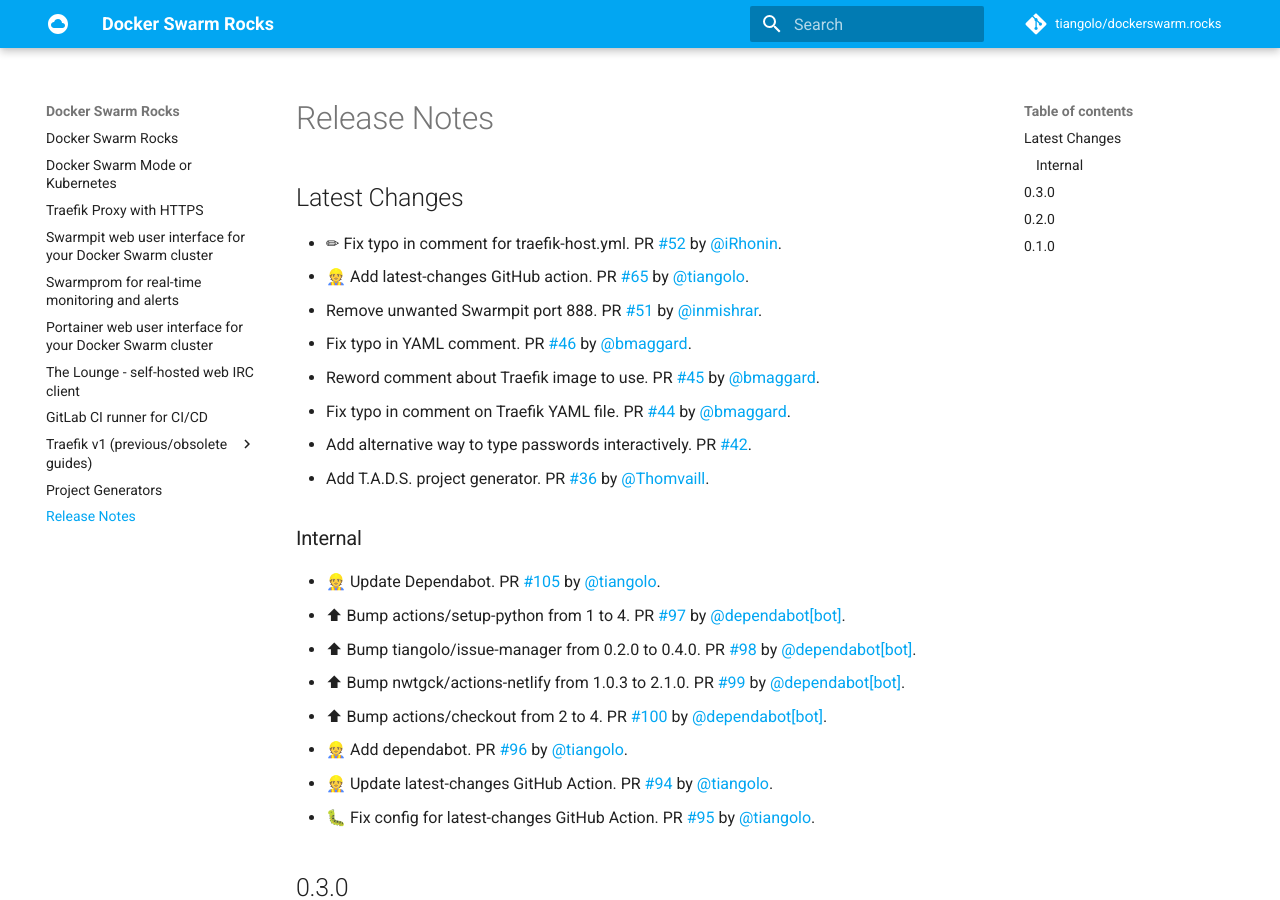
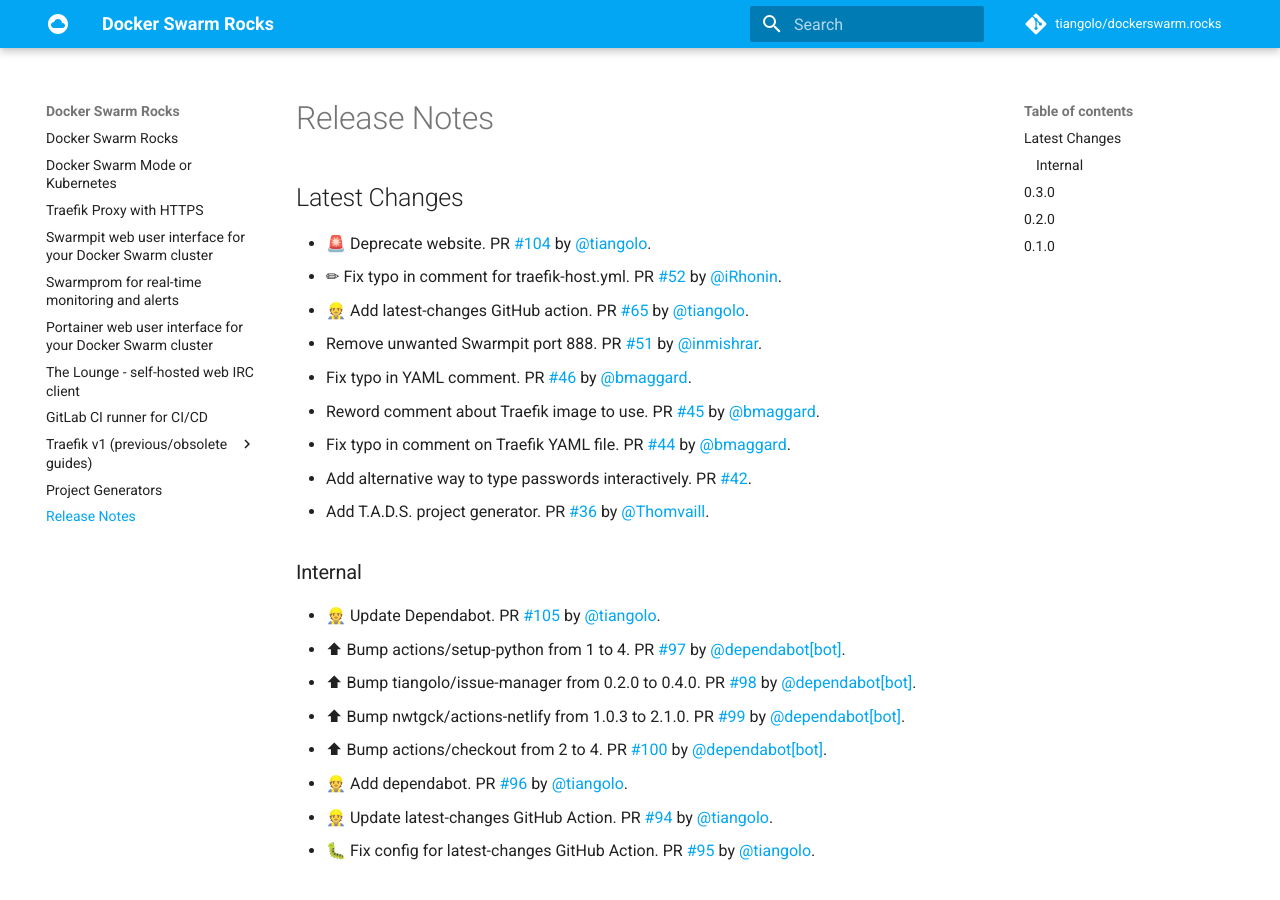
Before and after one commit to tiangolo/dockerswarm.rocks, an MkDocs documentation site: the page built from docs/release-notes.md, in a window 1280 px wide and 900 px high. Built offline with MkDocs 1.6.1 and Material for MkDocs 9.7.7, drawn with Linux system fonts in a browser that asks for light colours; comment, search, counter and statistics services are not loaded.

Commit message:
📝 Update release notes

```diff
--- a/docs/release-notes.md
+++ b/docs/release-notes.md
@@ -2,6 +2,7 @@
 
 ## Latest Changes
 
+* 🚨 Deprecate website. PR [#104](https://github.com/tiangolo/dockerswarm.rocks/pull/104) by [@tiangolo](https://github.com/tiangolo).
 * ✏ Fix typo in comment for traefik-host.yml. PR [#52](https://github.com/tiangolo/dockerswarm.rocks/pull/52) by [@iRhonin](https://github.com/iRhonin).
 * 👷 Add latest-changes GitHub action. PR [#65](https://github.com/tiangolo/dockerswarm.rocks/pull/65) by [@tiangolo](https://github.com/tiangolo).
 * Remove unwanted Swarmpit port 888. PR [#51](https://github.com/tiangolo/dockerswarm.rocks/pull/51) by [@inmishrar](https://github.com/inmishrar).
```
